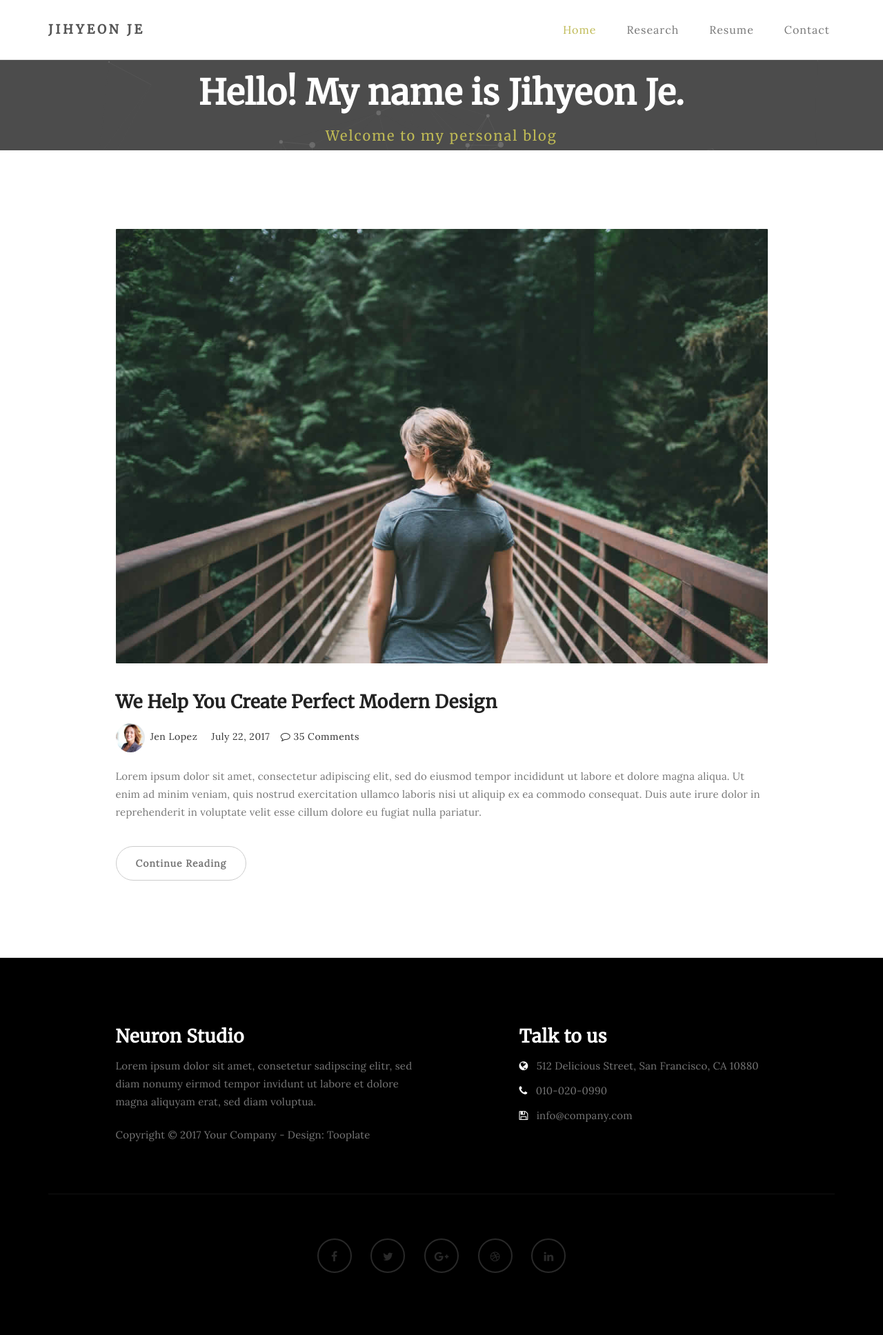
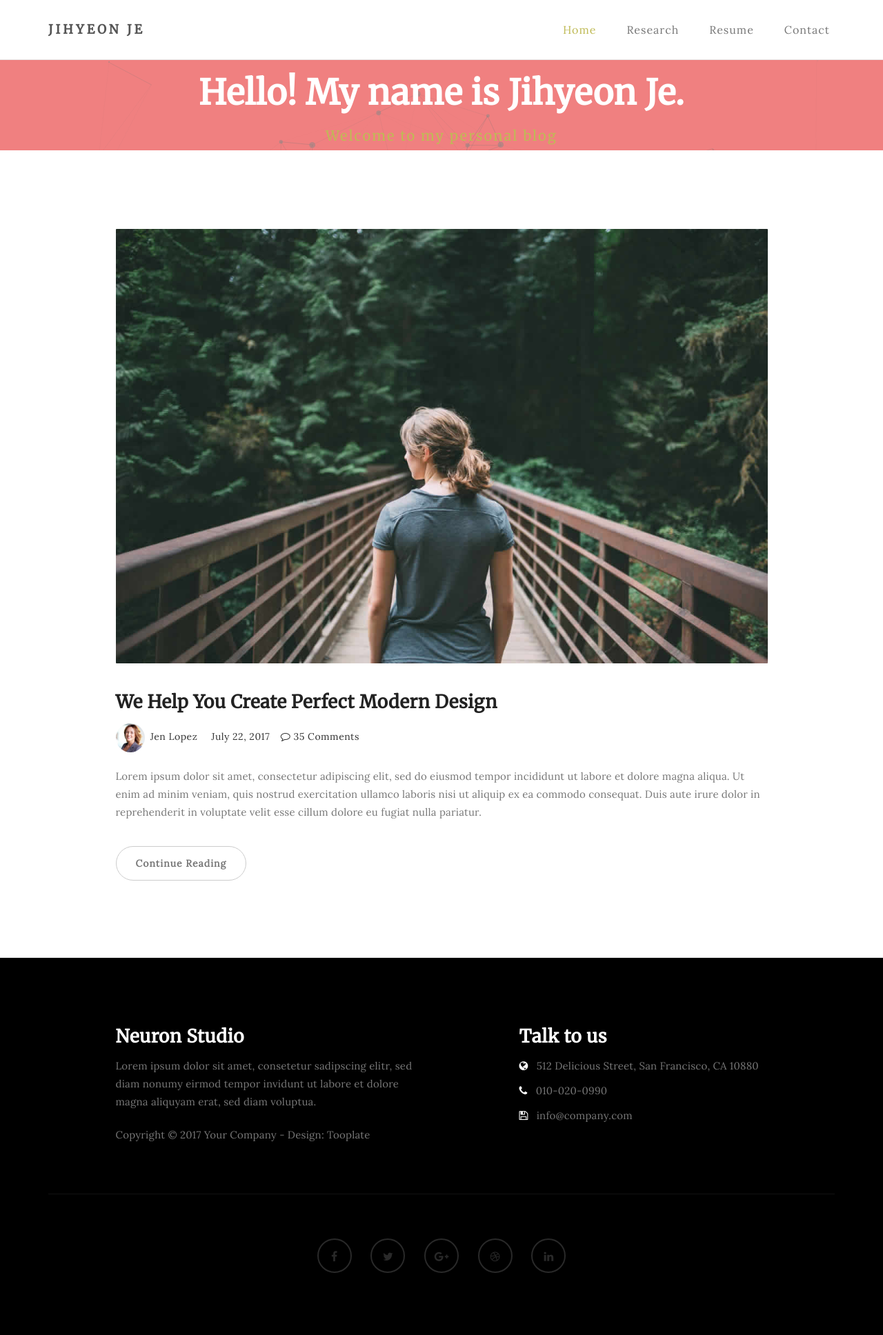
Before and after one commit to rpraka/JihyeonJe.com, a Jekyll site: the page index.html, which Jekyll copies as it is, in a window 1280 px wide. Shown: the whole page at 69% size. Built offline with Jekyll 4.4.1, drawn with Linux system fonts in a browser that asks for light colours.

Commit message:
Update style.css

```diff
--- a/css/style.css
+++ b/css/style.css
@@ -115,9 +115,9 @@ a:hover, a:active, a:focus {
 }
 
 .overlay {
-  background: rgba(0,0,0,0.7 );
+  background: #F08080;
   width: 100%;
-  height: 100vh;
+  height: 80vh;
   position: absolute;
   top: 0;
   left: 0;
@@ -281,7 +281,7 @@ a:hover, a:active, a:focus {
 
 .main-home {
   background: #F08080
-  height: 100vh;
+  height: 80vh;
 }
 
 .main-about {
```
